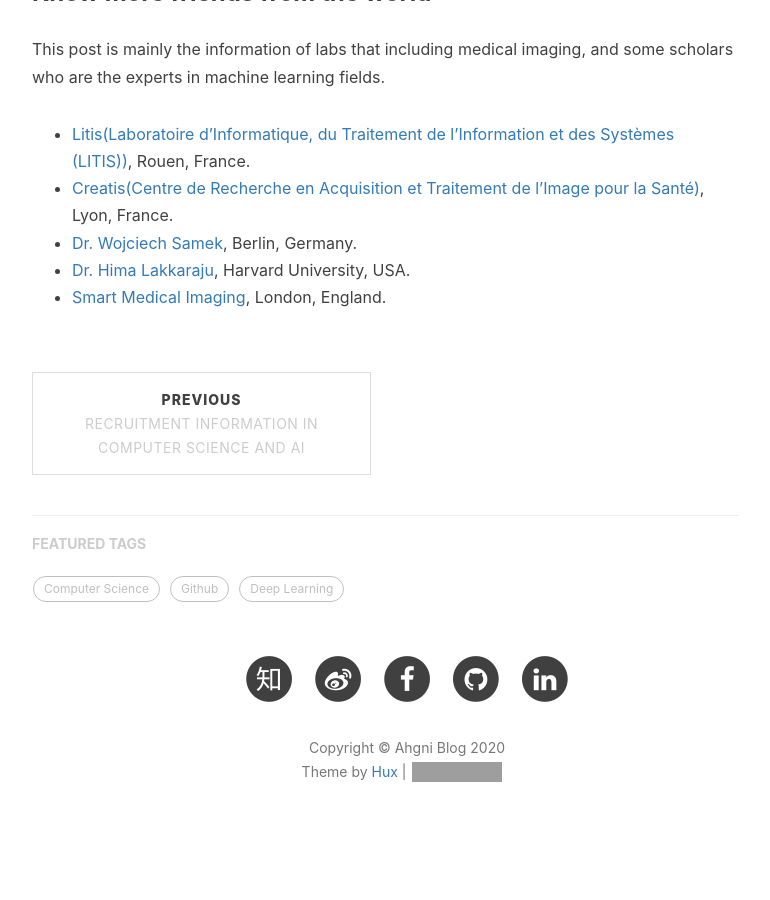
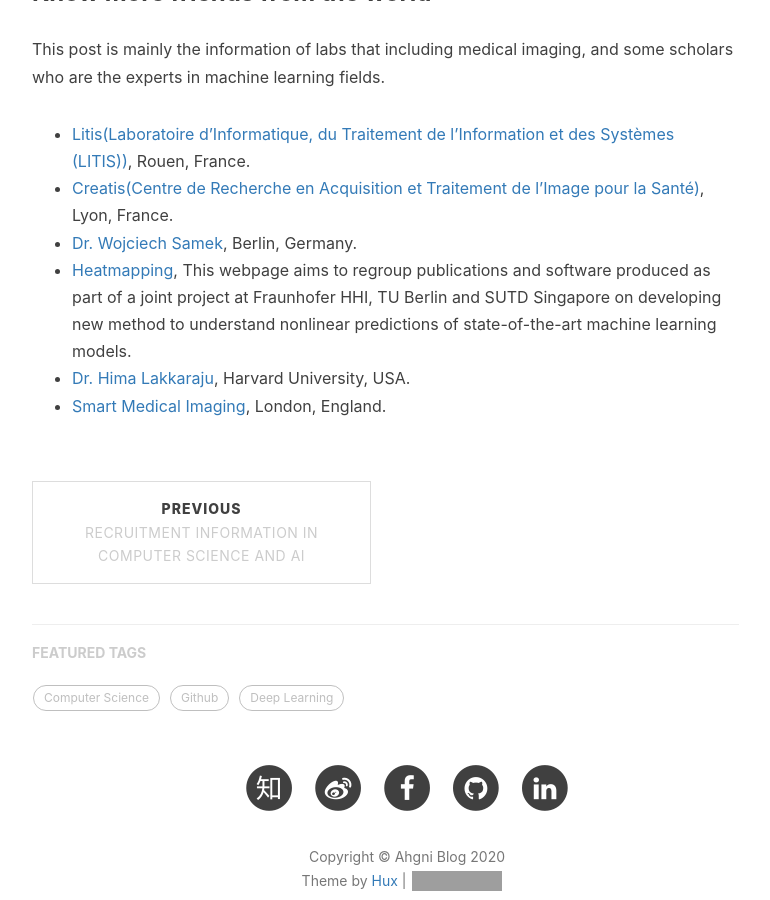
Before and after one commit to jizhang02/jizhang02.github.io, a Jekyll site: the page built from _posts/2020-04-04-lab.markdown, in a window 1280 px wide and 900 px high, scrolled down 653 px. Shown: the whole window, without its empty margins (233-1003 px from the left). Built offline with Jekyll 4.4.1, drawn with Linux system fonts in a browser that asks for light colours; nearby versions of some CDN libraries; comment, search, counter and statistics services are not loaded; before the commit the page ends 1529 px from its top, so only the background shows below that; grey boxes are pictures that could not be loaded.

Commit message:
Update 2020-04-04-lab.markdown

```diff
--- a/_posts/2020-04-04-lab.markdown
+++ b/_posts/2020-04-04-lab.markdown
@@ -17,5 +17,6 @@ This post is mainly the information of labs that including medical imaging, and
 * [Litis(Laboratoire d'Informatique, du Traitement de l'Information et des Systèmes (LITIS))](http://www.litislab.fr/), Rouen, France.
 * [Creatis(Centre de Recherche en Acquisition et Traitement de l'Image pour la Santé)](https://www.creatis.insa-lyon.fr/site7/en), Lyon, France.
 * [Dr. Wojciech Samek](http://iphome.hhi.de/samek/), Berlin, Germany.
+* [Heatmapping](http://www.heatmapping.org/), This webpage aims to regroup publications and software produced as part of a joint project at Fraunhofer HHI, TU Berlin and SUTD Singapore on developing new method to understand nonlinear predictions of state-of-the-art machine learning models.
 * [Dr. Hima Lakkaraju](https://himalakkaraju.github.io/), Harvard University, USA.
 * [Smart Medical Imaging](https://www.imagingcdt.com/), London, England.
```
